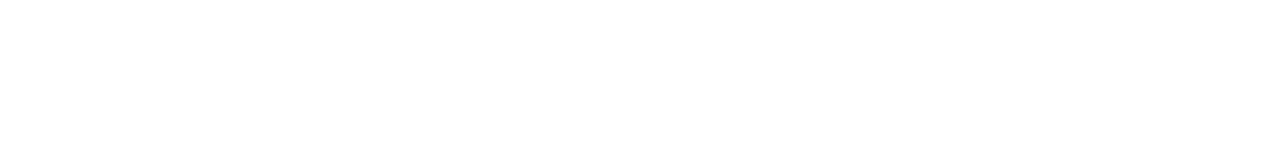
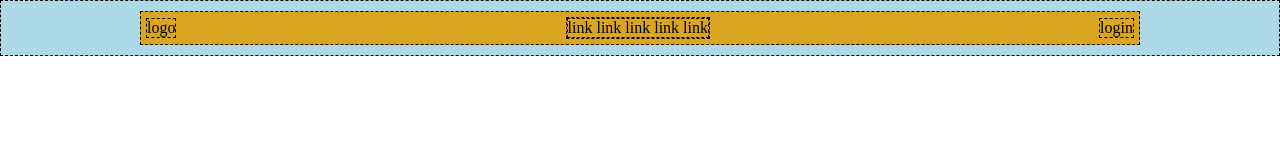
Before and after one commit to luigicaiaffa/htmlcss-struttura-discord, a plain HTML site: page index.html in a window 1280 px wide. Drawn offline with Linux system fonts and the light colour scheme.

Commit message:
add page header

```diff
--- a/css/style.css
+++ b/css/style.css
@@ -1,5 +1,51 @@
+/* RESET */
+
 * {
   box-sizing: border-box;
   margin: 0;
   padding: 0;
 }
+
+/* UTILS */
+
+.container {
+  margin: 0 auto;
+  padding: 0 10px;
+  width: 1000px;
+  max-width: 100%;
+}
+
+/* DEBUG */
+
+.debug {
+  border: 1px dashed black;
+}
+
+.debug .debug {
+}
+
+.debug .debug .debug {
+}
+
+.debug .debug .debug .debug {
+}
+
+/* PAGE HEADER */
+
+.page-header {
+  background-color: lightblue;
+  padding: 10px;
+}
+
+.page-header > .container {
+  display: flex;
+  align-items: center;
+  justify-content: space-between;
+  background-color: goldenrod;
+  padding: 5px;
+}
+
+.nav-link > li {
+  list-style-type: none;
+  display: inline-block;
+}
--- a/index.html
+++ b/index.html
@@ -8,7 +8,21 @@
   </head>
 
   <body>
-    <header></header>
+    <header class="page-header debug">
+      <div class="container debug">
+        <div class="logo-container debug">logo</div>
+        <nav class="debug">
+          <ul class="nav-link debug">
+            <li>link</li>
+            <li>link</li>
+            <li>link</li>
+            <li>link</li>
+            <li>link</li>
+          </ul>
+        </nav>
+        <div class="login debug">login</div>
+      </div>
+    </header>
 
     <main></main>
 
```
